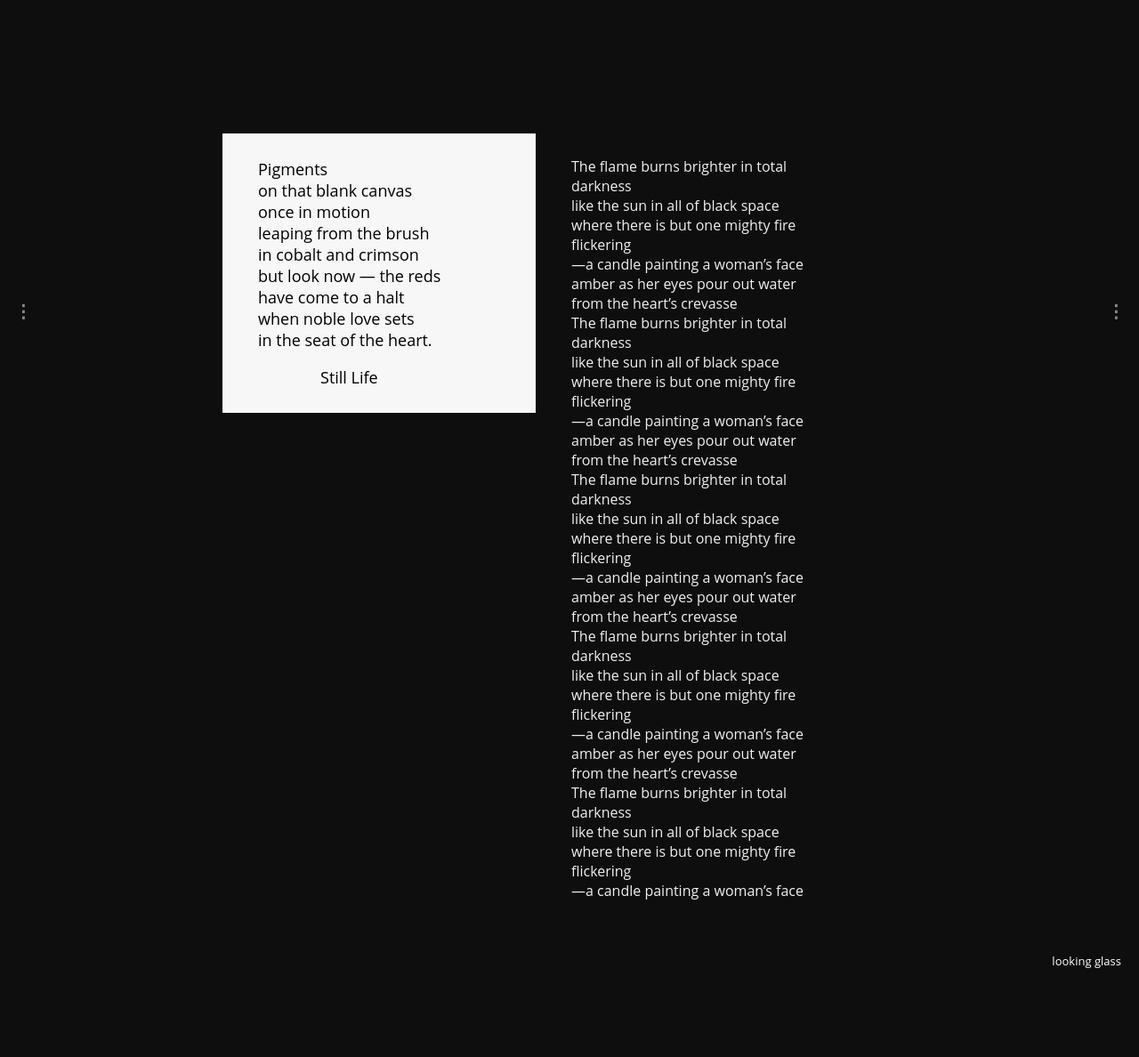
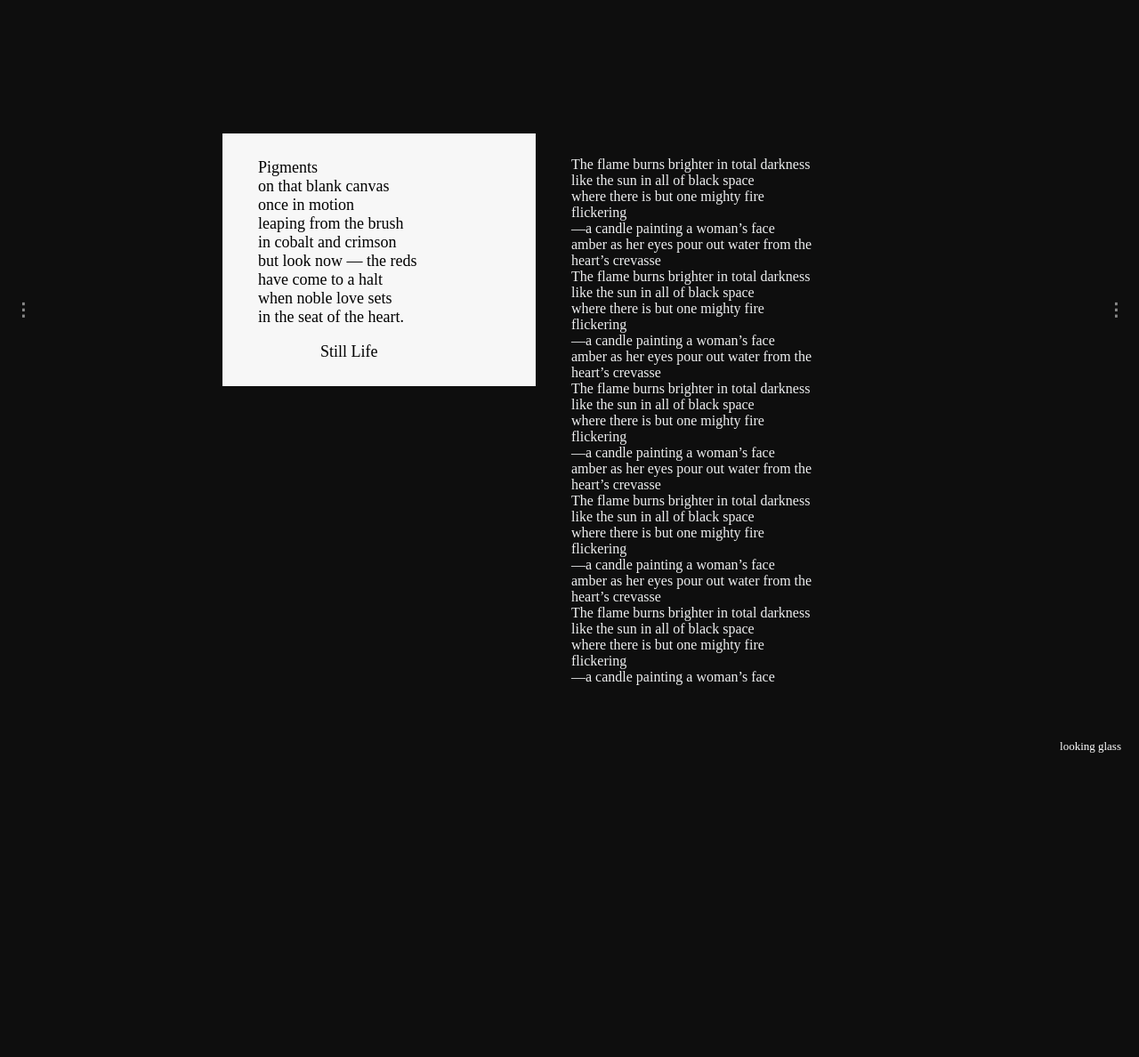
Before and after one commit to hafizzainal/hafizzainal.github.io, a Jekyll site: the page built from index.md, in a window 1280 px wide. Shown: the whole page at 89% size. Built offline with Jekyll 4.4.1, drawn with Linux system fonts in a browser that asks for light colours; our own code applies the rules of GitHub Pages for plain Markdown files; after the commit the page ends 946 px from its top, so only the background shows below that.

Commit message:
Update default.html

```diff
--- a/_layouts/default.html
+++ b/_layouts/default.html
@@ -9,10 +9,10 @@
     box-sizing: border-box;
 }
 
-@import url(https://fonts.googleapis.com/css?family=Open+Sans);
+@import url(https://fonts.googleapis.com/css?family=Lora);
 
 body {
-    font-family: 'Open Sans', sans-serif;
+    font-family: 'Lora', serif;
     margin: 0;
     color: #eeeff0;
     background-color: #0e0e0e;
```
